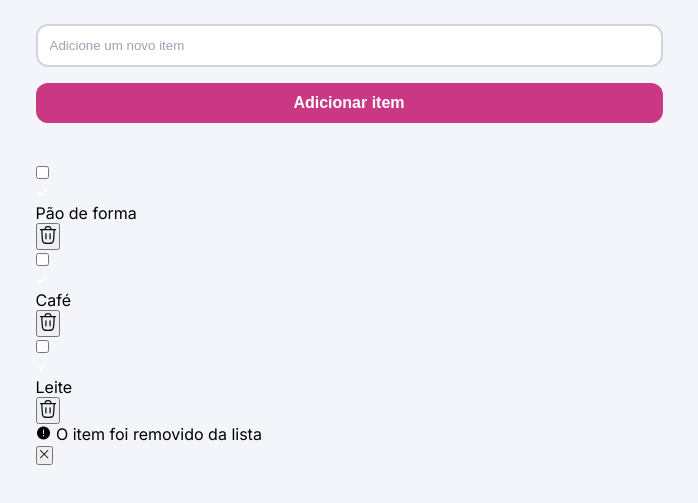
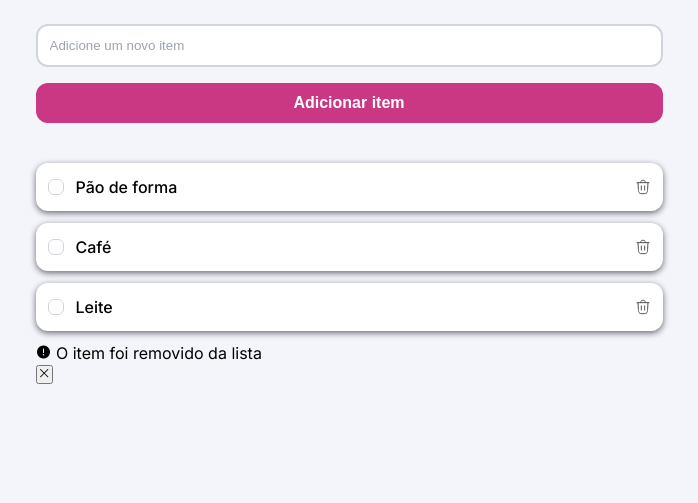
Before and after one commit to Enzo-Marques-12TA/QuickList, a plain HTML site: page index.html in a window 1280 px wide. Shown: the part 185-688 px from the top of the page, without its empty margins (291-989 px from the left). Drawn offline with nearby package versions, Linux system fonts and the light colour scheme.

Commit message:
estilizações para a section.list

```diff
--- a/index.html
+++ b/index.html
@@ -59,7 +59,7 @@
                     <div class="custom-checkbox">
                         <img src="./assets/checked.svg" alt="checked">
                     </div>
-                    <label for="item-1">Café</label>
+                    <label for="item-2">Café</label>
                 </div>
                 <button>
                     <img src="./assets/trash-icon.svg" alt="trash icon">
@@ -72,7 +72,7 @@
                     <div class="custom-checkbox">
                         <img src="./assets/checked.svg" alt="checked">
                     </div>
-                    <label for="item-1">Leite</label>
+                    <label for="item-3">Leite</label>
                 </div>
                 <button>
                     <img src="./assets/trash-icon.svg" alt="trash icon">
--- a/style.css
+++ b/style.css
@@ -107,6 +107,62 @@ main{
             background: var(--color-brand-hover);
         }
     }
+}
 
+.list{
+    .item{
+        background: var(--background-secondary);
+        padding: 1.2rem;
+        margin-bottom: 1.2rem;
+        display: flex;
+        justify-content: space-between;
+        align-items: center;
+        font-size: 1.6rem;
+        line-height: 2.4rem;
+        font-weight: 500;
+        border-radius: 12px;
+        box-shadow: 0 2px 6px rgba(8, 11, 18, 0.6);
 
+        div{
+            display: flex;
+            gap: 1.2rem;
+            align-items: center;
+        }
+
+        .custom-checkbox{
+            width: 1.6rem;
+            height: 1.6rem;
+            border: 1px solid var(--border-primary);
+            border-radius: 6px;
+        }
+
+        input{
+            display: none;
+        }
+
+        div:has(input:checked){
+            .custom-checkbox{
+                background: var(--color-brand);
+                border: 1px solid var(--color-brand);
+                transition: .2s;
+            }
+
+            label{
+                text-decoration: line-through;
+            }
+        }
+
+        button{
+            background: none;
+            border: none;
+            display: flex;
+            align-items: center;
+            cursor: pointer;
+
+            img{
+                width: 1.6rem;
+                opacity: .7;
+            }
+        }
+    }
 }
```
